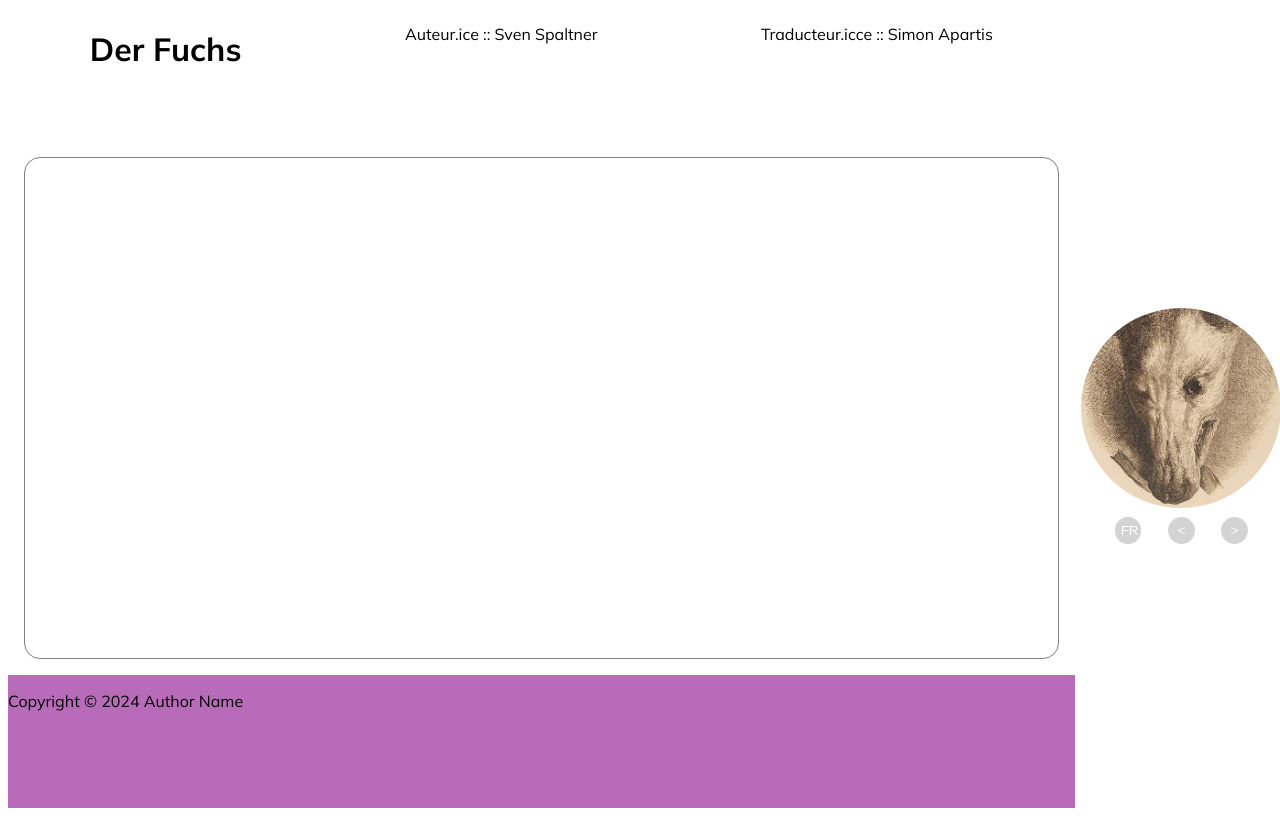
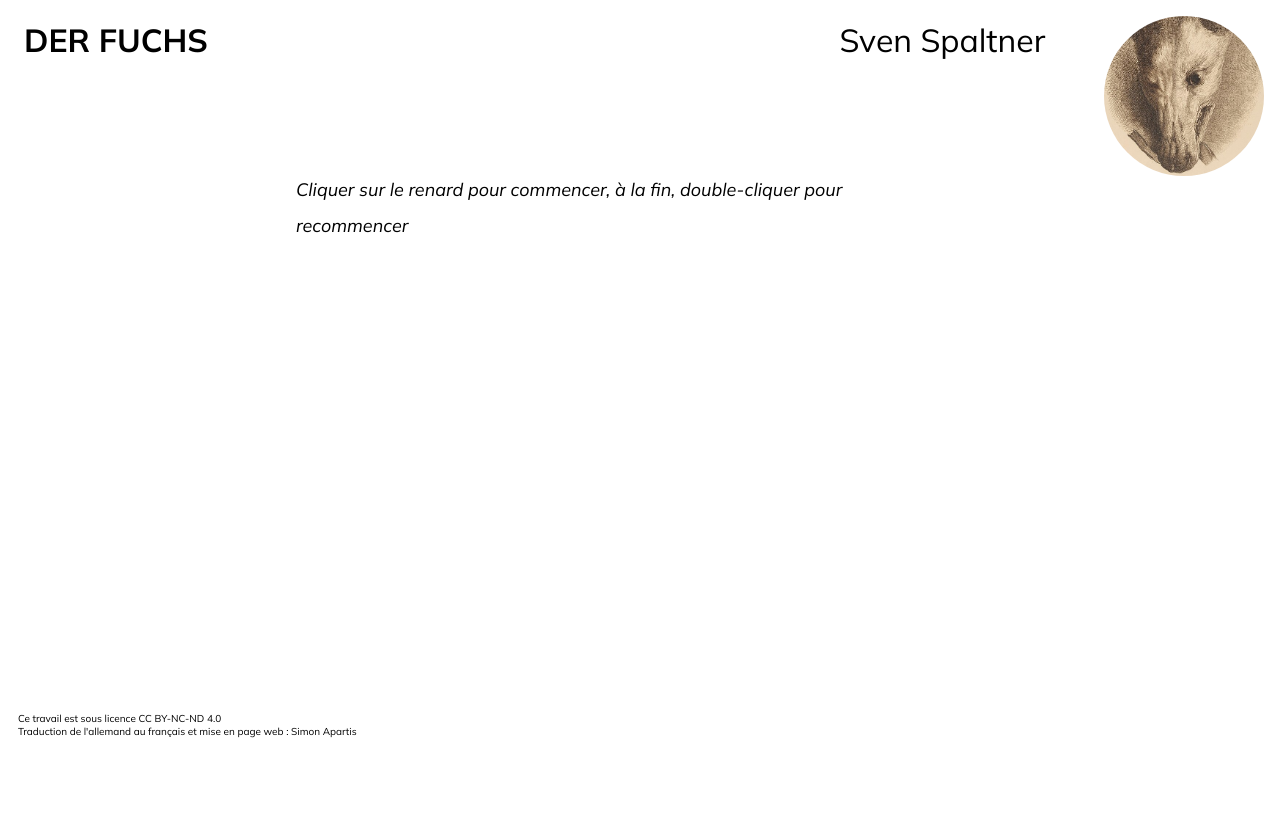
Before and after one commit to abzsimon/sven, a plain HTML site: page fuchs.html in a window 1280 px wide. Drawn offline with Linux system fonts and the light colour scheme.

Commit message:
première version satisfaisante

```diff
--- a/fuchs.html
+++ b/fuchs.html
@@ -13,29 +13,26 @@
 
 <body>
 
-    <header class="book-header">
+    <header>
         <h1>Der Fuchs</h1>
-        <p>Auteur.ice :: Sven Spaltner</p>
-        <p>Traducteur.icce :: Simon Apartis</p>
+        <p id ="author">Sven Spaltner</p>
     </header>
 
-    <section id="card"></section>
+    <section id="card">
+        <p id = "textSlice">Cliquer sur le renard pour commencer, à la fin, double-cliquer pour recommencer</p>
+    </section>
 
     <section id="picture">
         <div id="imgContainer"></div>
-        <div class="controls">
-            <button id="lang" type="button">FR</button>
-            <button id="back" type="button"><</button>
-            <button id="forth" type="button">></button>
-        </div>
     </section>
 
     <footer class="book-footer">
-        <p>Copyright © 2024 Author Name</p>
+        <p xmlns:cc="http://creativecommons.org/ns#" >Ce travail est sous licence CC BY-NC-ND 4.0</p>
+        <p>Traduction de l'allemand au français et mise en page web : Simon Apartis</p>
     </footer>
 
     </div>
-    <link rel="stylesheet" href="styles.css">
+    <script src="script.js"></script>
 
 </body>
 
--- a/script.js
+++ b/script.js
@@ -22,3 +22,40 @@ Au moment où il commence à me doigter, je pense à la taxidermie. Les renards
 Lorsque nos corps ont fini, sont devenus animaux, sont mort et nés à nouveau, lorsqu’ils se sont sauvagement entendus et qu’ils étaient incompréhensibles, nous sommes allongés immobiles. Je n’ai plus peur de lui, nous sommes ensembles dans la vitrine, là, pour toujours. Il ne me tombera pas dessus une deuxième fois, il n’y a plus rien à obtenir de moi. Plus tard je me réveille, j’entends sa respiration près de moi, cela pourrait être la respiration de n’importe qui. Quelque part dans la pièce, au pied du lit peut-être, le renard guette dans le noir et me considère. Je vais dans la salle de bain, mon corps s’y tient stérile. Je me regarde dans le miroir, sans me mouvoir. Personne ne me fixe en retour. Dehors, c’est bientôt l’aube. Un renard s’enfuit dans le bois, dans la nature sauvage, il en a vu assez.
 
 `
+
+function getArrayofSlices (text, parts) {
+    moduloText = text.length%parts
+    cards = (text.length-moduloText)/parts
+    start = 0
+    slices = []
+    for (i = 0; i < parts; i++) {
+        end = start + cards;
+        slices.push([start, end]);
+        start = end
+    }
+    slices.push([start+1,start+1+moduloText])
+    return(slices)
+}
+
+slicesIndex = getArrayofSlices(text,300)
+counter = 0
+
+function getNewSlice(slices, text) {
+    if (counter < slicesIndex.length) {
+        let textNode = document.createTextNode(text.substring(slices[counter][0],slices[counter][1]))
+        let oldDiv = document.querySelector('#textSlice');
+        oldDiv.textContent = ""; // Clear old content
+        oldDiv.appendChild(textNode); // Append the new text node
+        counter ++
+    } else {counter = 0}
+}
+
+document.querySelector("#imgContainer").addEventListener('click', function () {
+    getNewSlice(slicesIndex,text)
+    if (counter != 0) {
+        document.querySelector("#imgContainer").style.width = 11 + counter + "rem";
+        document.querySelector("#imgContainer").style.height = 11 + counter + "rem";
+        document.querySelector("#imgContainer").style.opacity = 1 - (counter/slicesIndex.length)
+        document.querySelector("#card p").style.fontStyle = "normal";
+    }
+    })
--- a/style.css
+++ b/style.css
@@ -1,7 +1,5 @@
 body {
     font-family:Mulish;
-    height: 100vh;
-    width: 100vw;
     display: grid;
     grid-template-rows: repeat(12, 1fr);
     grid-template-columns: repeat(12, 1fr);
@@ -14,47 +12,63 @@ header {
     grid-column-end: 11;
     display:flex;
     flex-direction:row;
-    justify-content: space-around;
+    justify-content: space-between;
+    padding : 0em 1em 0em 1em;
+    align-items:center;
+    height:4em;
   }
 
-header titre {
+header h1 {
     text-transform:uppercase;
+}
+
+h1, p {
     margin:0;
     padding:0;
+}
+
+#author {
+    font-size : 2em;
 }
 
 #card {
     grid-row-start: 3;
     grid-row-end: 11;
     grid-column-start: 1;
-    grid-column-end: 11;
-    padding:1em;
+    grid-column-end: 12;
+    padding:1em 15em 1em 15em;
     margin:1em;
-    border: grey solid 1px;
+    font-size: large;
+    line-height:2;
     border-radius: 1em;
+    display:flex;
+    flex-direction: column;
+    min-height:55vh
   }
+
+#card p {
+    font-style:italic;
+}
 
 #picture {
     grid-row-start:1;
     grid-row-end: 13;
     grid-column-start: 11;
     grid-column-end: 13;
-    display:flex;
-    flex-direction: column;
-    align-items: center;
-    justify-content: space-around;
   }
 
 #imgContainer{
-    width: 200px;
-    height: 200px;
+    width: 10rem;
+    height: 10rem;
     border-radius: 50%;
     background-image: url(/side-pic-fox.jpg);
     background-size:120%;
     background-position: 50% 80%;
-    overflow:hidden;
-    position:absolute;
-    z-index: 0;
+    position: absolute;
+    opacity:1;
+    top:1em;
+    right:1em;
+    z-index:1;
 }
 
 .controls {
@@ -78,9 +92,14 @@ button {
 }
 
 footer {
-    grid-row-start: 11;
+    grid-row-start: 12;
     grid-row-end: 13;
     grid-column-start: 1;
     grid-column-end: 11;
-    background-color: hsl(300, 35%, 57%);
+    display:flex;
+    flex-direction: column;
+    justify-content: start;
+    align-items: left;
+    font-size:x-small;
+    padding-left:1em;
   }
```
